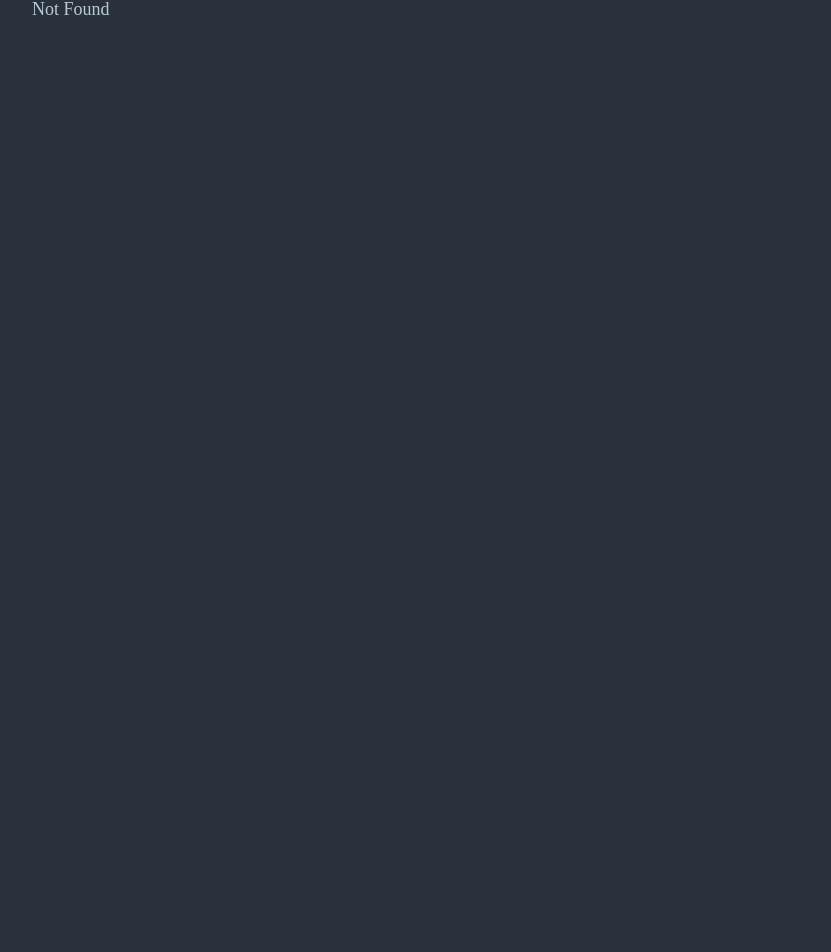
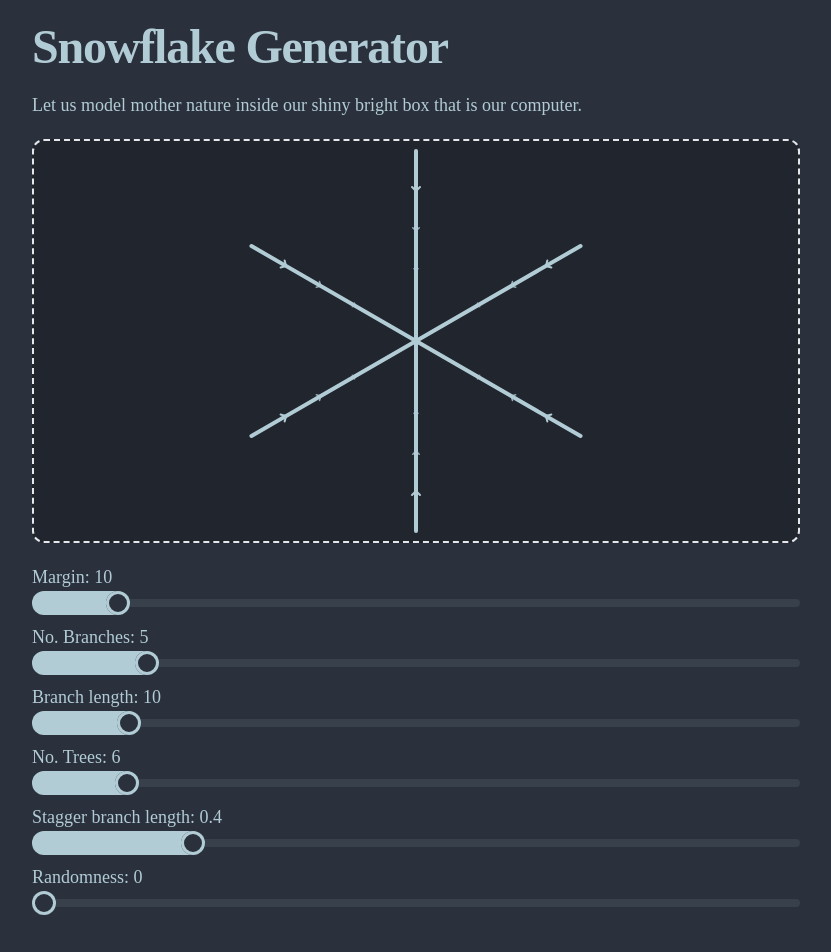
Before and after one commit to jesi-rgb/svelte-advent-code, a SvelteKit app: page /day22 in a window 1280 px wide. Before the commit this address had no page. Shown: the part 113-1065 px from the top of the page, without its empty margins (224-1055 px from the left). Before the commit the page ends 800 px from the top, so only its background shows below. Built offline with nearby package versions, Linux system fonts and the light colour scheme; a web font is replaced by a local one.

Commit message:
finish day 22

```diff
--- /dev/null
+++ b/src/lib/Components/SnowflakeGenerator.svelte
@@ -0,0 +1,76 @@
+<script>
+	export let trees = 4;
+	export let randomness = 0;
+	export let stagger = 0.5;
+
+	export let nBranches = 5;
+	export let branchLength = 30;
+
+	let width = 400,
+		height = 400;
+	export let margin = 10;
+
+	$: randomVals = Array(nBranches);
+	$: for (let index = 0; index < randomVals.length; index++) {
+		randomVals[index] = Math.random() * (height / 2) * randomness;
+	}
+
+	$: console.log(randomVals);
+</script>
+
+<div bind:clientWidth={width} class="border-2 border-dashed rounded-xl my-5 bg-base-300">
+	<svg {width} {height}>
+		<g style="--tree-count:{trees}">
+			<g id="tree">
+				<!-- trunk -->
+				<line
+					x1={width / 2}
+					y1={height / 2}
+					x2={width / 2}
+					y2={margin}
+					stroke-width="4"
+					stroke-linecap="round"
+					class="stroke-base-content"
+				/>
+
+				<g id="branches">
+					{#each { length: nBranches } as b, i}
+						<line
+							x1={width / 2}
+							y1={randomVals[i] + (height / 2) * ((i + 1) / nBranches) + margin}
+							x2={width / 2 -
+								branchLength * ((nBranches - i) / nBranches) * stagger +
+								randomVals[i] * 0.5}
+							y2={randomVals[i] +
+								(height / 2) * ((i + 1) / nBranches) -
+								branchLength * ((nBranches - i) / nBranches) * stagger +
+								randomVals[i] * 0.5 +
+								margin}
+							stroke-width={2 * ((nBranches - i) / nBranches)}
+							opacity={(nBranches - i) / nBranches}
+							stroke-linecap="round"
+							class="stroke-base-content"
+						/>
+					{/each}
+				</g>
+
+				<use href="#branches" class="flipped-branches" />
+			</g>
+			{#each { length: trees - 1 } as t, ti}
+				<use href="#tree" class="rotated-trees" style="--index: {ti + 1};" />
+			{/each}
+		</g>
+	</svg>
+</div>
+
+<style>
+	.flipped-branches {
+		scale: -1 1;
+		transform-origin: center;
+	}
+
+	.rotated-trees {
+		rotate: calc(360deg / var(--tree-count) * var(--index));
+		transform-origin: center;
+	}
+</style>
--- a/src/routes/+page.svelte
+++ b/src/routes/+page.svelte
@@ -44,6 +44,7 @@
 		<DayLink link="/day19" title="Polar Lights" />
 		<DayLink link="/day20" title="Cracker Jokes" />
 		<DayLink link="/day21" title="Frightful Weather App" />
+		<DayLink link="/day22" title="Snowflake Generator" />
 	</ol>
 
 	<div class="divider mt-7">
--- /dev/null
+++ b/src/routes/day22/+page.svelte
@@ -0,0 +1,76 @@
+<script>
+	import BackButton from '$lib/Components/BackButton.svelte';
+	import Heading from '$lib/Components/Heading.svelte';
+	import SnowflakeGenerator from '$lib/Components/SnowflakeGenerator.svelte';
+
+	let trees = 6;
+	let randomness = 0;
+	let stagger = 0.4;
+
+	let nBranches = 5;
+	let branchLength = 10;
+	let margin = 10;
+</script>
+
+<BackButton />
+
+<Heading>Snowflake Generator</Heading>
+
+<p>Let us model mother nature inside our shiny bright box that is our computer.</p>
+
+<main>
+	<SnowflakeGenerator {nBranches} {stagger} {branchLength} {margin} {trees} {randomness} />
+
+	<label for="margin">
+		<span>Margin: {margin}</span>
+		<input class="range" id="margin" type="range" min="0" max="100" step="1" bind:value={margin} />
+	</label>
+
+	<label for="nbranches">
+		<span>No. Branches: {nBranches}</span>
+		<input id="nbranches" class="range" type="range" min="1" max="30" bind:value={nBranches} />
+	</label>
+
+	<label for="branchlength">
+		<span>Branch length: {branchLength}</span>
+		<input
+			class="range"
+			id="branchlength"
+			type="range"
+			min="1"
+			max="80"
+			bind:value={branchLength}
+		/>
+	</label>
+
+	<label for="trees">
+		<span>No. Trees: {trees}</span>
+		<input class="range" id="trees" type="range" min="3" max="30" bind:value={trees} />
+	</label>
+
+	<label for="stagger">
+		<span>Stagger branch length: {stagger}</span>
+		<input
+			class="range"
+			id="stagger"
+			type="range"
+			min="0"
+			max="2"
+			step=".01"
+			bind:value={stagger}
+		/>
+	</label>
+
+	<label for="randomness">
+		<span>Randomness: {randomness}</span>
+		<input
+			class="range"
+			id="randomness"
+			type="range"
+			min="0"
+			max="1"
+			step=".01"
+			bind:value={randomness}
+		/>
+	</label>
+</main>
```
